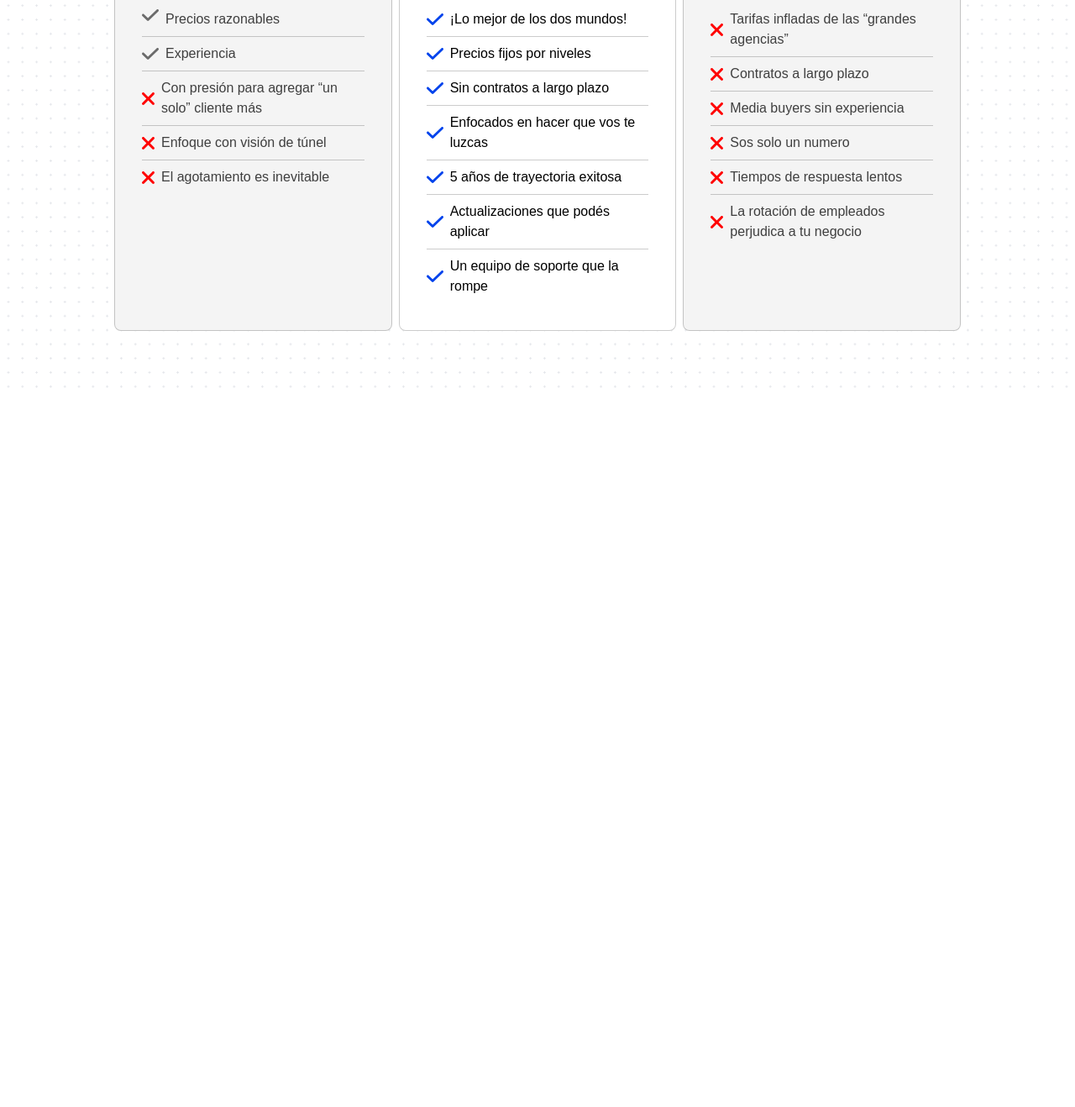
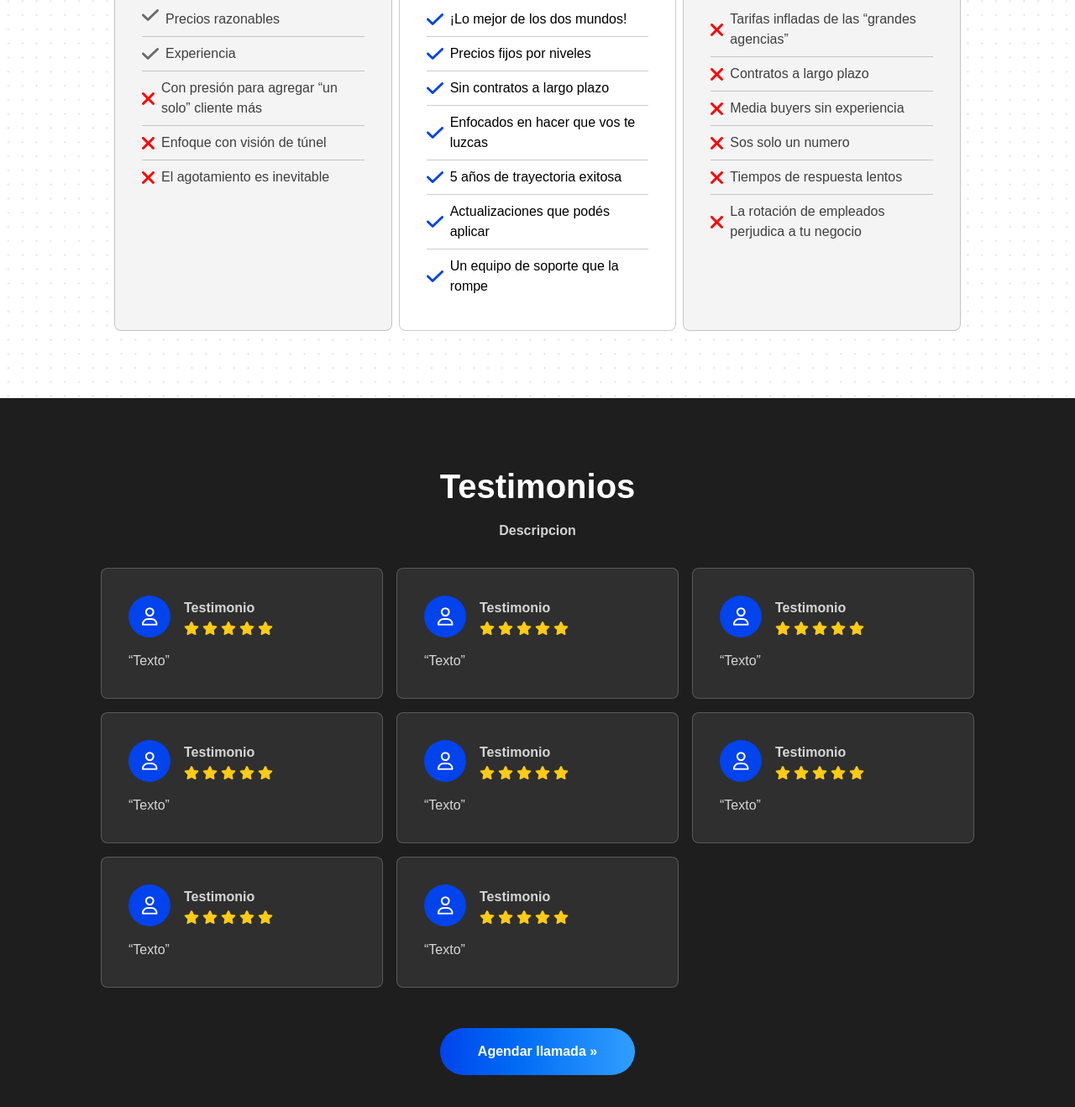
Before and after one commit to tomascosta2/iudigital, an Astro site: page / in a window 1280 px wide. Shown: the part 1580-2898 px from the top of the page at 84% size. Before the commit the page ends 2054 px from the top, so only its background shows below. Built offline with nearby package versions, Linux system fonts and the light colour scheme; Astro itself is replaced by a stand-in of ours.

Commit message:
Testimonios

```diff
--- /dev/null
+++ b/src/components/Testimonials.astro
@@ -0,0 +1,88 @@
+---
+const TESTIMONIOS = [
+  {
+    nombre: "Testimonio",
+    texto: "Texto",
+	columna: 1
+  },
+  {
+    nombre: "Testimonio",
+    texto: "Texto",
+	columna: 3
+  },
+  {
+    nombre: "Testimonio",
+    texto: "Texto",
+	columna: 2
+  },
+  {
+    nombre: "Testimonio",
+    texto: "Texto",
+	columna: 1
+  },
+  {
+    nombre: "Testimonio",
+    texto: "Texto",
+	columna: 2
+  },
+  {
+    nombre: "Testimonio",
+    texto: "Texto",
+	columna: 3
+  },
+  {
+    nombre: "Testimonio",
+    texto: "Texto",
+	columna: 1
+  },
+  {
+    nombre: "Testimonio",
+    texto: "Texto",
+	columna: 2
+  }
+];
+
+
+const col1 = TESTIMONIOS.filter(t => t.columna === 1);
+const col2 = TESTIMONIOS.filter(t => t.columna === 2);
+const col3 = TESTIMONIOS.filter(t => t.columna === 3);
+---
+
+<section class="py-[60px] md:py-[80px] px-4 bg-[#1E1E1E]">
+	<div class="max-w-[1040px] mx-auto">
+		<h2 class="text-[24px] leading-[120%] md:text-[40px] md:leading-[50px] text-[#FFF] font-bold max-w-[740px] mx-auto text-center">
+			Testimonios
+		</h2>
+		<p class="text-center text-[#FFF]/80 font-bold mt-4">Descripcion</p>
+		<div class="grid md:grid-cols-3 md:gap-4 mt-8">
+			{[col1, col2, col3].map((col) => (
+			<div class="columns-1">
+				{col.map((t) => (
+				<div class="border-1 border-white/20 bg-[#2F2F2F] p-8 rounded-lg mb-4">
+					<div class="flex items-center gap-4">
+						<div class="size-[50px] rounded-full bg-[#0143EC] flex items-center justify-center">
+							<svg width="20" height="22" viewBox="0 0 20 22" fill="none" xmlns="http://www.w3.org/2000/svg">
+							<g clip-path="url(#clip0_3097_2208)">
+								<path d="M13.6461 5.58591C13.6461 4.69457 13.292 3.83973 12.6617 3.20946C12.0314 2.57919 11.1766 2.2251 10.2853 2.2251C9.39392 2.2251 8.53908 2.57919 7.90881 3.20946C7.27854 3.83973 6.92445 4.69457 6.92445 5.58591C6.92445 6.47725 7.27854 7.33209 7.90881 7.96236C8.53908 8.59263 9.39392 8.94672 10.2853 8.94672C11.1766 8.94672 12.0314 8.59263 12.6617 7.96236C13.292 7.33209 13.6461 6.47725 13.6461 5.58591ZM4.90797 5.58591C4.90797 4.15976 5.4745 2.79203 6.48294 1.78359C7.49138 0.775153 8.85911 0.208618 10.2853 0.208618C11.7114 0.208618 13.0791 0.775153 14.0876 1.78359C15.096 2.79203 15.6626 4.15976 15.6626 5.58591C15.6626 7.01206 15.096 8.37979 14.0876 9.38823C13.0791 10.3967 11.7114 10.9632 10.2853 10.9632C8.85911 10.9632 7.49138 10.3967 6.48294 9.38823C5.4745 8.37979 4.90797 7.01206 4.90797 5.58591ZM2.9461 19.7013H17.6286C17.2547 17.0421 14.9694 14.9962 12.2093 14.9962H8.3696C5.60954 14.9962 3.32419 17.0421 2.9503 19.7013H2.9461ZM0.875 20.4701C0.875 16.3321 4.22741 12.9797 8.3654 12.9797H12.2051C16.3431 12.9797 19.6955 16.3321 19.6955 20.4701C19.6955 21.1591 19.1368 21.7178 18.4478 21.7178H2.1227C1.43373 21.7178 0.875 21.1591 0.875 20.4701Z" fill="white"/>
+							</g>
+							<defs>
+								<clipPath id="clip0_3097_2208">
+									<rect width="18.8205" height="21.5092" fill="white" transform="translate(0.875 0.208618)"/>
+								</clipPath>
+							</defs>
+						</svg>
+						</div>
+						<div>
+							<p class="text-[#FFF]/80 font-semibold mb-1">{t.nombre}</p>
+							<img class="max-w-[106px]" src="/images/estrellas.webp" alt="Estrellas" />
+						</div>
+					</div>
+					<p class="mt-4 text-[#FFF]/80">“{t.texto}”</p>
+				</div>
+				))}
+			</div>
+			))}
+		</div>
+		<a href="#calendly" class="iu-btn mt-8 mx-auto">Agendar llamada »</a>
+	</div>
+</section>
--- a/src/pages/index.astro
+++ b/src/pages/index.astro
@@ -4,6 +4,7 @@ import Hero from '../components/Hero.astro';
 import Servicios from '../components/Servicios.astro';
 import Comparativa from '../components/Comparativa.astro';
 import Layout from '../layouts/Layout.astro';
+import Testimonials from '../components/Testimonials.astro';
 ---
 
 <Layout>
@@ -13,5 +14,6 @@ import Layout from '../layouts/Layout.astro';
 		<Hero />
 		<Servicios />
 		<Comparativa />
+		<Testimonials />
 	</div>
 </Layout>
```
Also changed, not shown: public/images/estrellas.webp (added).
